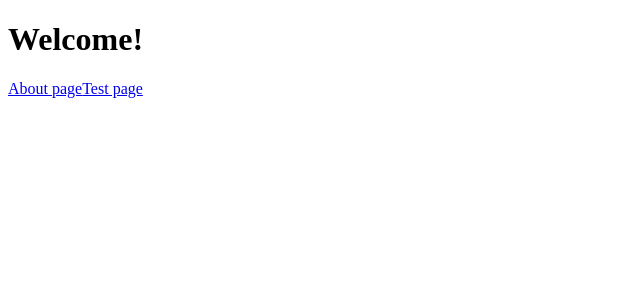
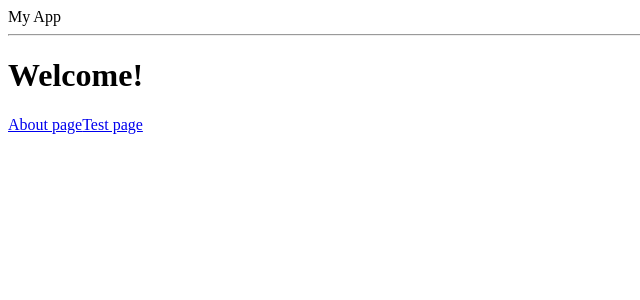
Before and after one commit to almonk/ether-checker, a Nuxt app: page / in a window 1280 px wide. Shown: the top 300 px of the page, without its empty margins (0-640 px from the left). Built offline with nearby package versions, Linux system fonts and the light colour scheme.

Commit message:
💖🚌 Checkpoint pages/test.vue:617779/25 layouts/default.vue:617779/59 pages/about.vue:617779/41

```diff
--- /dev/null
+++ b/layouts/default.vue
@@ -0,0 +1,7 @@
+<template>
+  <div>
+    My App
+    <hr/>
+    <nuxt/>
+  </div>
+</template>
--- a/pages/about.vue
+++ b/pages/about.vue
@@ -9,8 +9,10 @@ export default {
       name: req ? 'server' : 'client'
     }
   },
-  metaInfo: {
-    title: 'About us'
+  head () {
+    return {
+      title: "This is about us"
+    }
   }
 }
 </script>
```
